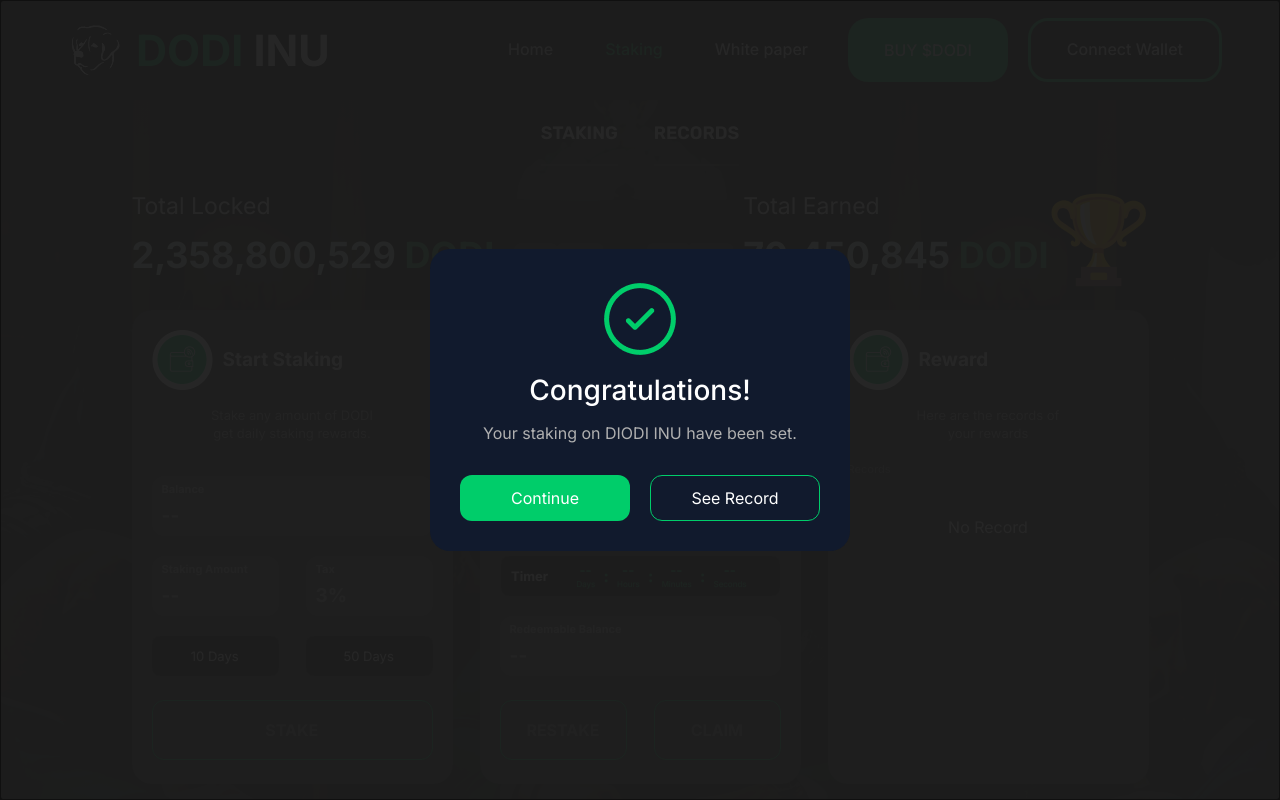
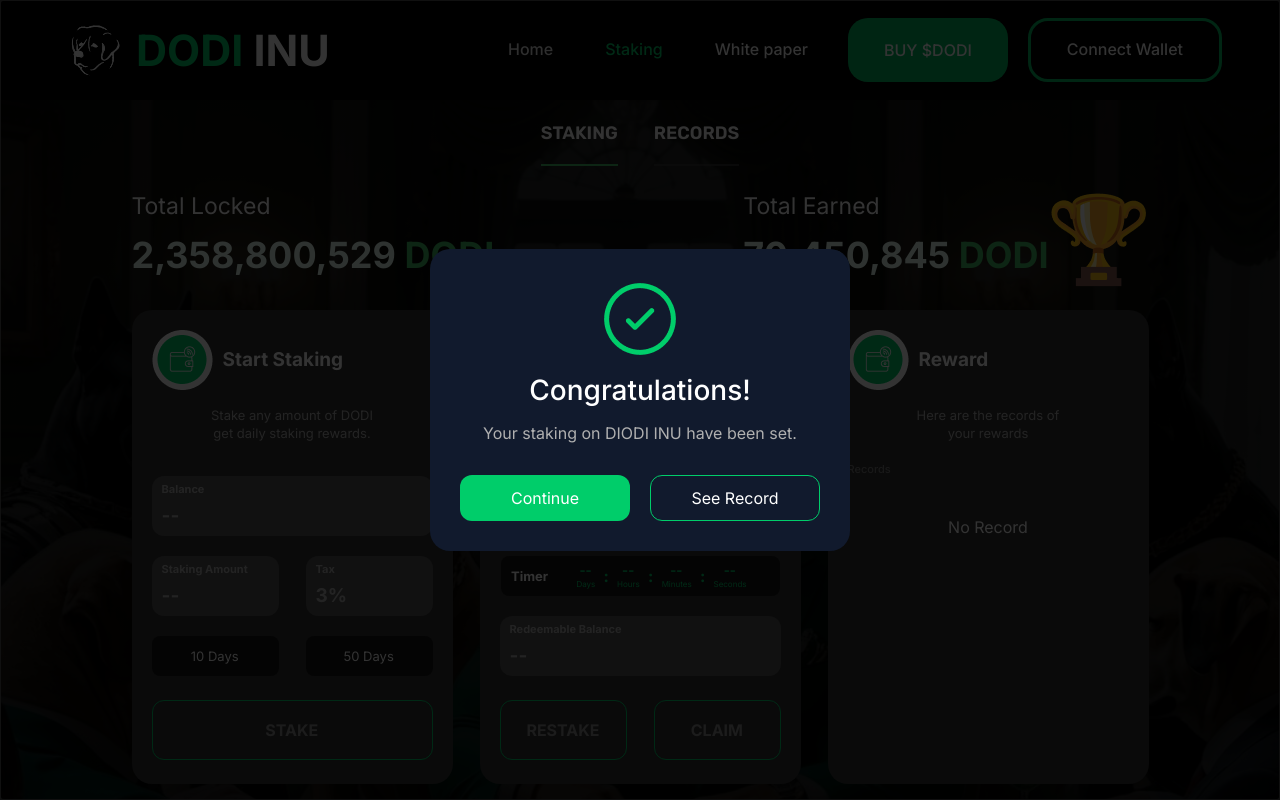
Before and after one commit to ManLikeTeetos/DodiInu, a React (Create React App) app: page /staking in a window 1280 px wide. Both pictures are taken after a click on the element "STAKE". Shown: the top 800 px of the page. Built offline with nearby package versions, Linux system fonts and the light colour scheme.

Commit message:
Modal overlay and Staking/Record tab

```diff
--- a/src/pages/sections/Navbar.js
+++ b/src/pages/sections/Navbar.js
@@ -15,6 +15,13 @@
 		a: 1
 	}
 };
+
+
+const customStyle = {
+	overlay: {
+		background: 'transparent'
+	}
+}
 
 
 
@@ -128,6 +135,7 @@
 					onRequestClose={closeModal}
 					contentLabel="Example Modal"
 					className="modal"
+					style={customStyle}
 				>
 					<div className="modal-nav-body">
 						<div className="modal-nav-desc">
--- a/src/pages/sections/StakingBody.js
+++ b/src/pages/sections/StakingBody.js
@@ -9,8 +9,18 @@
 
 
 
+const customStyle = {
+	overlay: {
+		background: 'transparent'
+	}
+}
+
+
 export default function StakingBody(){
 //Modal functons
+
+
+
 	let subtitle;
 	const [modalIsOpen, setIsOpen] = useState(false);
 
@@ -27,20 +37,31 @@
 		setIsOpen(false);
 	}
 
+	//staking and records tab
+	const [activeTab, setActiveTab] = useState("stake");
+
+	const handleTabClick = (tab) => {
+		setActiveTab(tab);
+	}
+
 
 	return(
 		<div className="stkbody">
 			<div className="stkshadow">
 				<div className="stknav">
 					<div className="stknav-wrapper">
-						<div className="stktab">
+						<div className={`stktab ${activeTab === 'stake'? 'active': ''}` }
+						onClick={() => handleTabClick('stake')} >
 							STAKING
 						</div>
-						<div className="stktab">
+						<div className={`stktab ${activeTab === 'records' ? 'active' : ''}`}
+						onClick={() => handleTabClick('records')} >
 							RECORDS
 						</div>
 					</div>
 				</div>
+
+				{activeTab === 'stake' && (
 					<div className="stkwrapper">
 						<div className="stkcore">
 							<div className="stk-tot-lock">
@@ -139,6 +160,7 @@
 													onRequestClose={closeModal}
 													contentLabel="Example Modal"
 													className="modal"
+													style={customStyle}
 												>
 													<div className="modal-body">
 														<div className="modal-inner">
@@ -339,6 +361,17 @@
 							</div>
 						</div>
 					</div>
+				)}
+
+				{activeTab === 'records' && (
+					<div>
+
+					</div>
+				)}
+
+
+
+
 			</div>
 		</div>
 	)
--- a/src/styles/StakingBody.css
+++ b/src/styles/StakingBody.css
@@ -574,7 +574,7 @@
 }
 
 .modal {
-	background: rgba(0, 0, 0, 0.85);
+	background: rgba(0, 0, 0, 0.8);
 		position: absolute;
 		left: 0px;
 		top: 0px;
```
Lines whose indentation alone changed are shown as unchanged.
